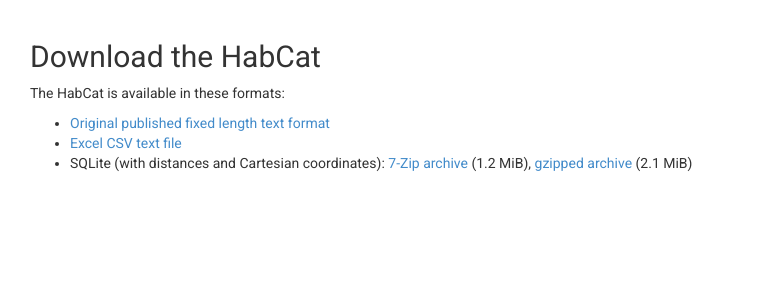
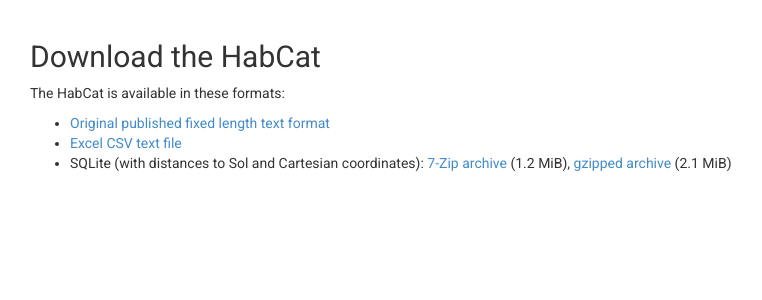
Before and after one commit to clementi/habcat, a Flask app: page /download in a window 1280 px wide. Shown: the part 52-352 px from the top of the page, without its empty margins (40-802 px from the left). Run offline with Flask 2, Linux system fonts and the light colour scheme; some libraries are stand-ins or nearby versions.

Commit message:
Clarify distances

```diff
--- a/templates/download.html
+++ b/templates/download.html
@@ -7,7 +7,7 @@
         <ul>
             <li><a href="http://iopscience.iop.org/0067-0049/145/1/181/fulltext/datafile4.txt">Original published fixed length text format</a></li>
             <li><a href="http://www.hpcf.upr.edu/~abel/phl/habcat_table.csv">Excel CSV text file</a></li>
-            <li>SQLite (with distances and Cartesian coordinates): <a href="{{ url_for('static', filename='data/habcat.7z') }}">7-Zip archive</a> (1.2 MiB), <a href="{{ url_for('static', filename='data/habcat.sqlite.gz') }}">gzipped archive</a> (2.1 MiB)</li>
+            <li>SQLite (with distances to Sol and Cartesian coordinates): <a href="{{ url_for('static', filename='data/habcat.7z') }}">7-Zip archive</a> (1.2 MiB), <a href="{{ url_for('static', filename='data/habcat.sqlite.gz') }}">gzipped archive</a> (2.1 MiB)</li>
         </ul>
     </div>
 {% endblock %}
```
